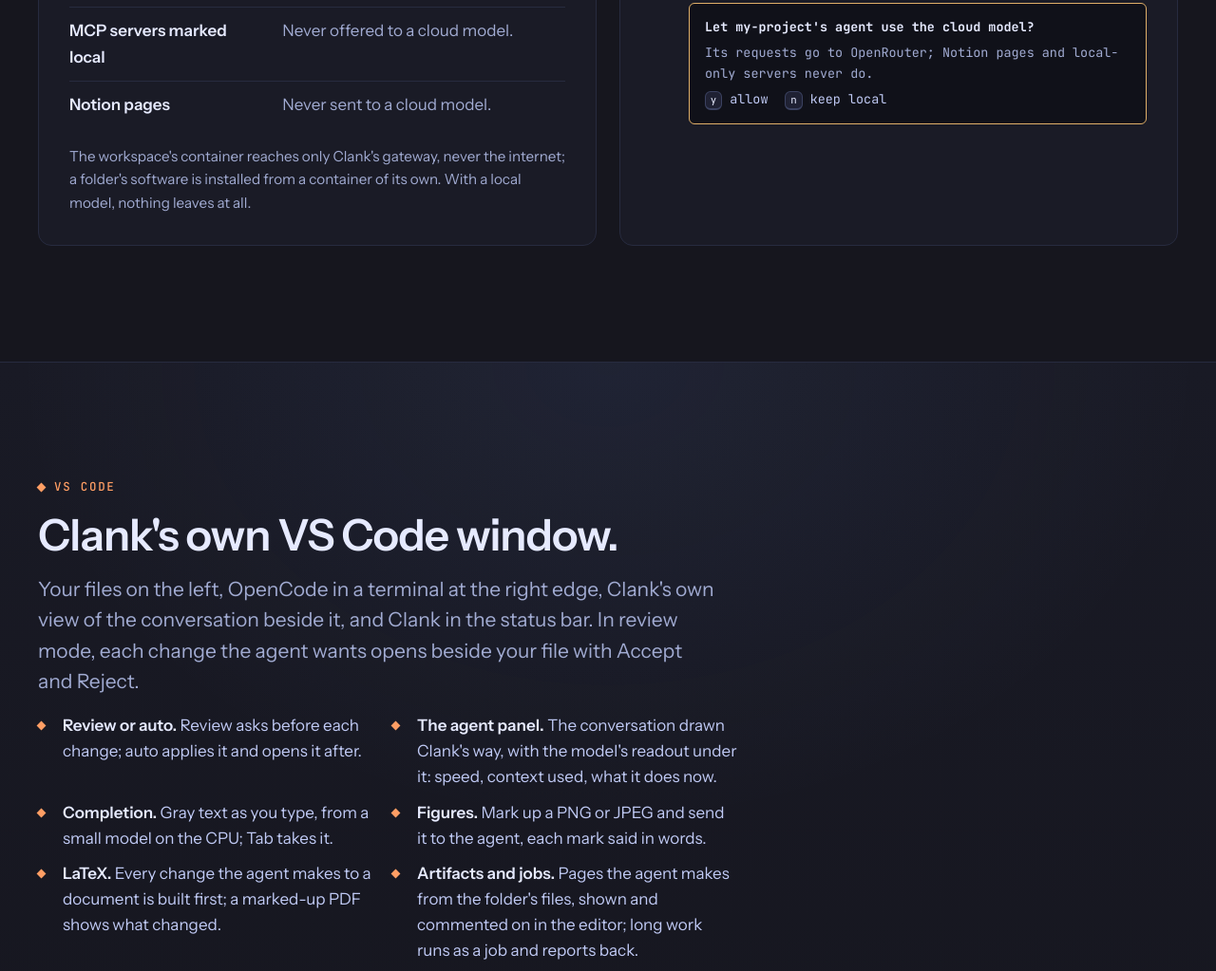
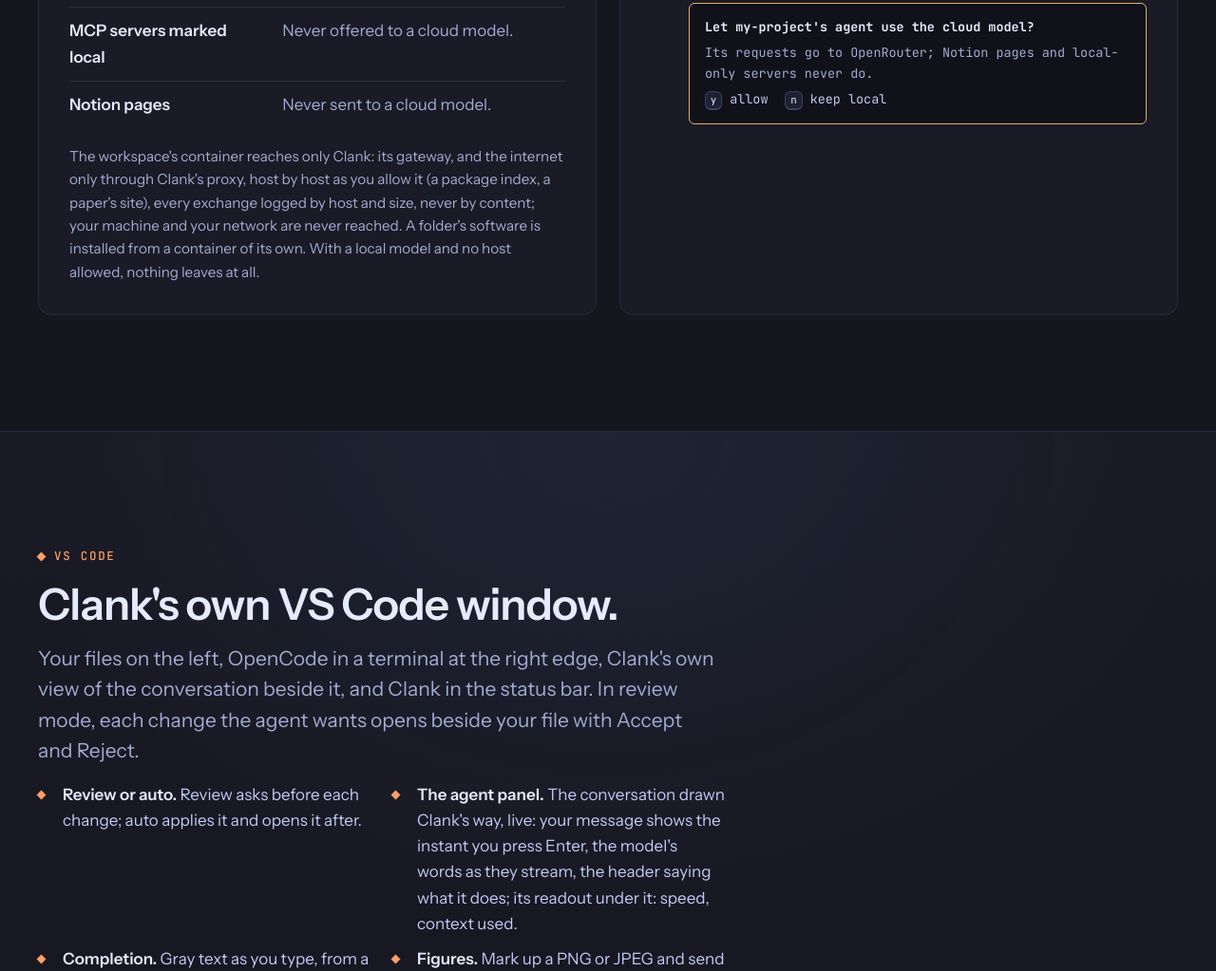
Before and after one commit to clank-ai/clank-ai.github.io, an Astro site: page /features in a window 1280 px wide. Shown: the part 7651-8674 px from the top of the page at 95% size. Built offline with nearby package versions, Linux system fonts and the light colour scheme; Astro itself is replaced by a stand-in of ours.

Commit message:
Features: the agent panel is live (the message at once, the words as they stream); the privacy block and the why page say the agent reaches the internet only through Clank's proxy, host by host as you allow, logged by host and size, never your machine or your network

```diff
--- a/src/components/Privacy.astro
+++ b/src/components/Privacy.astro
@@ -35,8 +35,10 @@ const stays = [
           }
         </dl>
         <p class="also">
-          The workspace's container reaches only Clank's gateway, never the internet; a folder's software is installed
-          from a container of its own. With a local model, nothing leaves at all.
+          The workspace's container reaches only Clank: its gateway, and the internet only through Clank's proxy, host
+          by host as you allow it (a package index, a paper's site), every exchange logged by host and size, never by
+          content; your machine and your network are never reached. A folder's software is installed from a container
+          of its own. With a local model and no host allowed, nothing leaves at all.
         </p>
       </div>
 
--- a/src/pages/features.astro
+++ b/src/pages/features.astro
@@ -164,7 +164,7 @@ const sections = [
   >
     <ul class="points cols">
       <li><span><b>Review or auto.</b> Review asks before each change; auto applies it and opens it after.</span></li>
-      <li><span><b>The agent panel.</b> The conversation drawn Clank's way, with the model's readout under it: speed, context used, what it does now.</span></li>
+      <li><span><b>The agent panel.</b> The conversation drawn Clank's way, live: your message shows the instant you press Enter, the model's words as they stream, the header saying what it does; its readout under it: speed, context used.</span></li>
       <li><span><b>Completion.</b> Gray text as you type, from a small model on the CPU; Tab takes it.</span></li>
       <li><span><b>Figures.</b> Mark up a PNG or JPEG and send it to the agent, each mark said in words.</span></li>
       <li><span><b>LaTeX.</b> Every change the agent makes to a document is built first; a marked-up PDF shows what changed.</span></li>
--- a/src/pages/why.astro
+++ b/src/pages/why.astro
@@ -86,7 +86,7 @@ const independence = [
 
 const steps = [
   ['Check the machine', 'Look up drivers, CUDA, WSL 2, Docker and disk, a guide for each.', 'clank doctor checks it all, says what is missing, and changes nothing.'],
-  ['A sandbox for the agent', 'Write a container for it, mount the folder, decide what it may reach.', 'One workspace per folder, built on first use after asking. It reaches only Clank.'],
+  ['A sandbox for the agent', 'Write a container for it, mount the folder, decide what it may reach.', 'One workspace per folder, built on first use after asking. It reaches only Clank, and the hosts you allow it, through Clank's proxy.'],
   ['An engine', 'Build llama.cpp or another engine with the right options for your GPU.', 'Clank installs KVMem or llama.cpp by its recipe, or adopts a build you made.'],
   ['A model file', 'Find a model, pick a quantization, download it, check it.', 'A preset names the file and its SHA-256; Clank downloads it, resumes it, checks it.'],
   ['Its settings', 'Work out the flags: the window, the cache, the most output, the thinking budget.', 'A preset holds them in one small file, and says whether it fits your GPU now.'],
```
